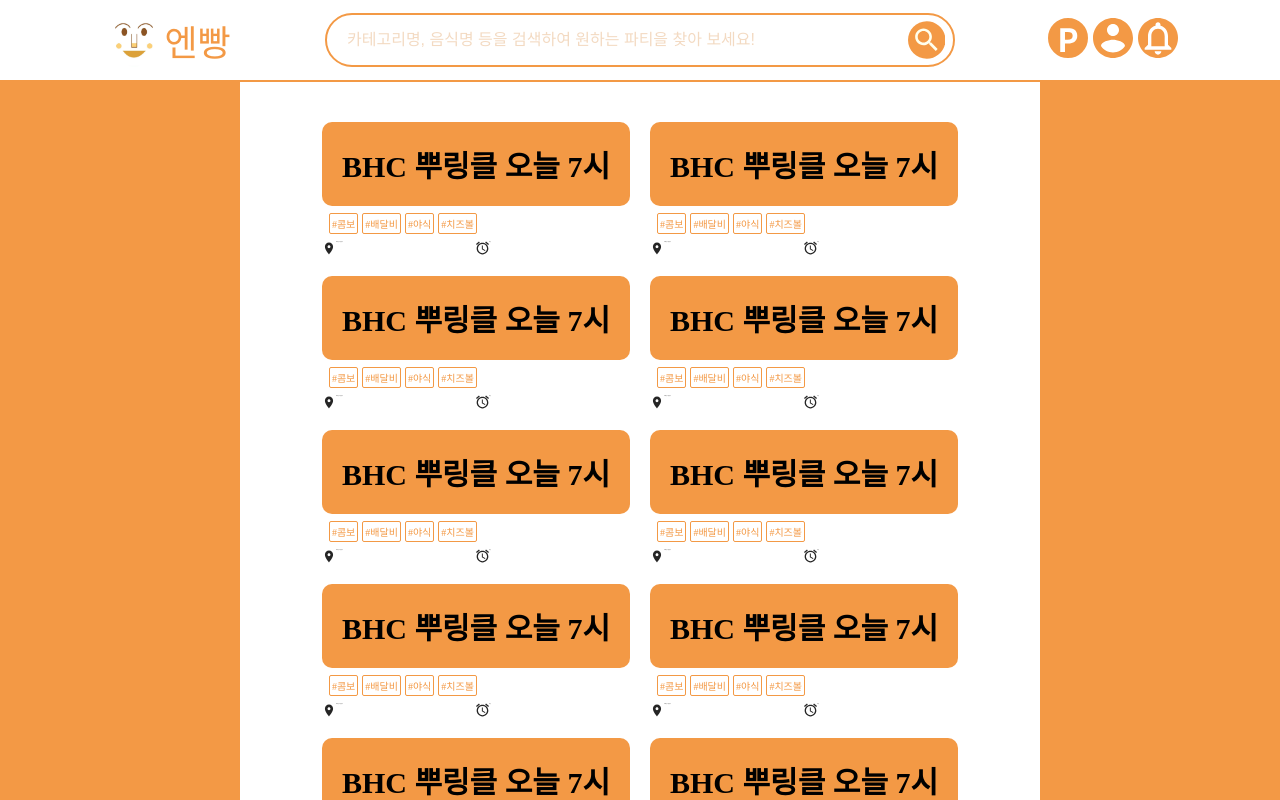
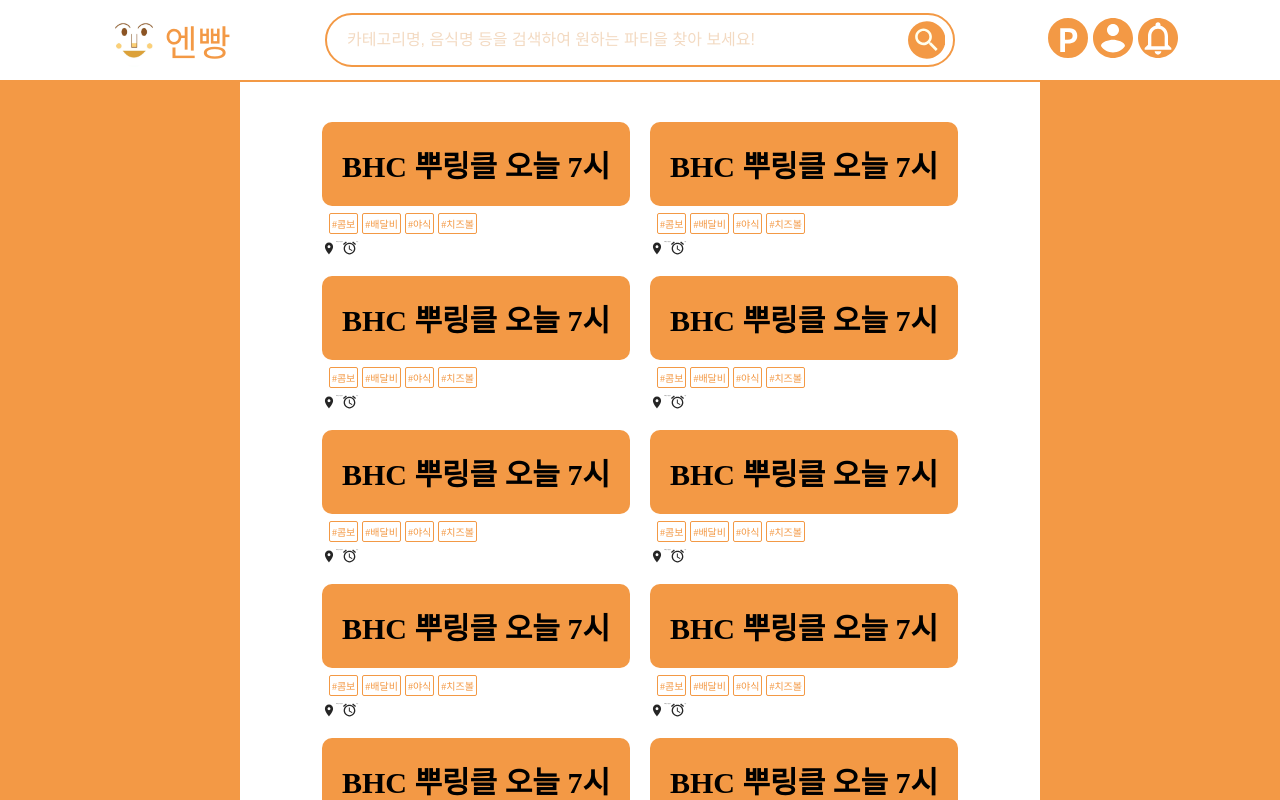
Before and after one commit to nbbang-sinchon/frontend, a React (Create React App) app: page / in a window 1280 px wide. Shown: the top 800 px of the page. Built offline with nearby package versions, Linux system fonts and the light colour scheme.

Commit message:
Feat : Party 컴포넌트와 Parties 컴포넌트 구현

```diff
--- a/src/components/Parties.jsx
+++ b/src/components/Parties.jsx
@@ -1,9 +1,7 @@
 import React, { useState } from 'react';
 import Party from './Party';
 import partiesinfo from './partiesinfo';
-
 import styled from '@emotion/styled';
-
 
 const Container = styled.div`
 display: flex;
@@ -13,7 +11,6 @@
 align-items: flex-start;
 padding: 10px;
 `;
-
 
 function Parties() {
   const [parties] = useState(partiesinfo);
--- a/src/components/Party.jsx
+++ b/src/components/Party.jsx
@@ -3,7 +3,6 @@
 import { COLORS } from '../styles/constants';
 import { icons } from '../assets/assets';
 import PropTypes from "prop-types";
-
 
 const Container = styled.div`
   display: flex;
@@ -56,17 +55,15 @@
 font-size: 10px;
 `;
 
-const Place = styled.div`
+const Info = styled.div`
   display: flex;
   flex: 1;
   color: ${COLORS.BLACKBLACK};
-
   font-size: 1px;
 `;
 
 
 function Party({title, hashtags, place}) {
-    console.log(hashtags)
     return (
       <>
       <Container>
@@ -79,11 +76,9 @@
           ))}
         </TagsContainer>
         <InnerContainer>
-        <Place><icons.LocationIcon/>{place}</Place>
-        <Place><icons.TimeIcon/>방금</Place>
+        <Info><icons.LocationIcon/>{place}&nbsp;&nbsp;<icons.TimeIcon/>&nbsp;방금</Info>
         </InnerContainer>
-        <InnerContainer>
-        </InnerContainer>
+
       </Container>
       </>
     );
@@ -92,7 +87,7 @@
  Party.propTypes = {
     title: PropTypes.string.isRequired,
     hashtags: PropTypes.arrayOf(PropTypes.string).isRequired,
-    place: PropTypes.string.isRequired,
+    Info: PropTypes.string.isRequired,
   };
 
 export default Party;
```
